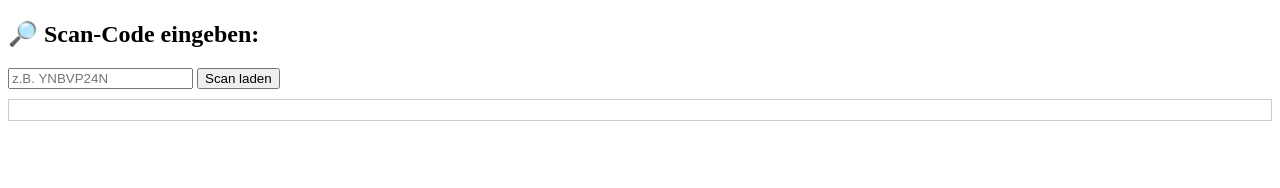
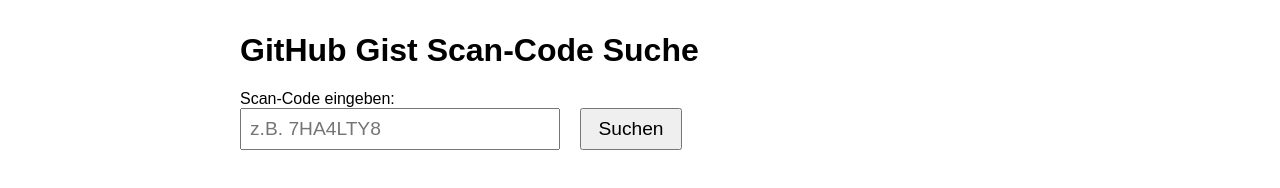
Before and after one commit to Saydelay/SD-AC-, a plain HTML site: page index.html in a window 1280 px wide. Drawn offline with Linux system fonts and the light colour scheme.

Commit message:
Update index.html

```diff
--- a/index.html
+++ b/index.html
@@ -2,63 +2,92 @@
 <html lang="de">
 <head>
 <meta charset="UTF-8" />
-<title>Cheat-Scan nach Code suchen</title>
+<title>Scan-Code Suche in Gists</title>
+<style>
+  body { font-family: Arial, sans-serif; max-width: 800px; margin: 2rem auto; }
+  input { font-size: 1.2rem; padding: 0.5rem; width: 300px; }
+  button { font-size: 1.2rem; padding: 0.5rem 1rem; margin-left: 1rem; }
+  pre { background: #f0f0f0; padding: 1rem; border-radius: 5px; white-space: pre-wrap; max-height: 400px; overflow-y: auto; }
+  .gist { margin-bottom: 1.5rem; padding-bottom: 1rem; border-bottom: 1px solid #ccc; }
+  .gist a { font-weight: bold; color: #0366d6; text-decoration: none; }
+</style>
 </head>
 <body>
-  <h2>🔎 Scan-Code eingeben:</h2>
-  <input type="text" id="scanCode" placeholder="z.B. YNBVP24N" />
-  <button onclick="searchByScanCode()">Scan laden</button>
 
-  <pre id="output" style="white-space: pre-wrap; border:1px solid #ccc; padding:10px; margin-top:10px;"></pre>
+<h1>GitHub Gist Scan-Code Suche</h1>
+
+<label for="scanCode">Scan-Code eingeben:</label><br />
+<input type="text" id="scanCode" placeholder="z.B. 7HA4LTY8" />
+<button onclick="searchGists()">Suchen</button>
+
+<div id="results" style="margin-top: 2rem;"></div>
 
 <script>
   const user = "saydelay";
 
-  async function searchByScanCode() {
-    const code = document.getElementById("scanCode").value.trim();
-    const output = document.getElementById("output");
-    output.textContent = `Suche nach Scan-Code: ${code}`;
+  async function searchGists() {
+    const code = document.getElementById("scanCode").value.trim().toLowerCase();
+    const resultsDiv = document.getElementById("results");
+    resultsDiv.innerHTML = "";
 
     if (!code) {
-      output.textContent = "Bitte einen Scan-Code eingeben.";
+      resultsDiv.textContent = "Bitte einen Scan-Code eingeben.";
       return;
     }
 
+    resultsDiv.textContent = "Lade Gists…";
+
     try {
-      const response = await fetch(`https://api.github.com/users/${user}/gists?per_page=100`);
-      if (!response.ok) {
-        output.textContent = `Fehler beim Laden der Gists: ${response.status} ${response.statusText}`;
-        return;
-      }
-      const gists = await response.json();
-      output.textContent += `\n${gists.length} Gists geladen.`;
-
-      // Suche Gist, der eine Datei scan_<code>.json hat
-      const targetFilename = `scan_${code}.json`;
-      const gist = gists.find(g =>
-        Object.keys(g.files).some(filename => filename === targetFilename)
-      );
-
-      if (!gist) {
-        output.textContent += `\nKein Scan mit dem Code '${code}' gefunden.`;
+      const res = await fetch(`https://api.github.com/users/${user}/gists?per_page=100`);
+      if (!res.ok) {
+        resultsDiv.textContent = `Fehler beim Laden der Gists: ${res.status} ${res.statusText}`;
         return;
       }
 
-      output.textContent += `\nGist gefunden: ${gist.html_url}`;
+      const gists = await res.json();
 
-      // Dateiinhalt holen
-      const file = gist.files[targetFilename];
-      if (!file) {
-        output.textContent += `\nDatei ${targetFilename} im Gist nicht gefunden.`;
+      // Filtere Gists, die den Code in Beschreibung oder Dateinamen enthalten
+      const filtered = gists.filter(gist => {
+        const desc = gist.description ? gist.description.toLowerCase() : "";
+        const files = Object.keys(gist.files).map(f => f.toLowerCase());
+        return desc.includes(code) || files.some(f => f.includes(code));
+      });
+
+      if (filtered.length === 0) {
+        resultsDiv.textContent = "Kein Scan mit diesem Code gefunden.";
         return;
       }
 
-      output.textContent += `\n\nInhalt:\n${file.content}`;
+      resultsDiv.textContent = `${filtered.length} Scan(s) gefunden:\n`;
 
-    } catch (error) {
-      output.textContent = `Fehler: ${error.message}`;
+      // Zeige jeden passenden Gist mit Link und erstem Dateiinhalte
+      for (const gist of filtered) {
+        const gistDiv = document.createElement("div");
+        gistDiv.className = "gist";
+
+        // Gist Link
+        const a = document.createElement("a");
+        a.href = gist.html_url;
+        a.target = "_blank";
+        a.textContent = `Gist: ${gist.html_url}`;
+        gistDiv.appendChild(a);
+
+        // Inhalt der ersten Datei anzeigen
+        const firstFileKey = Object.keys(gist.files)[0];
+        const content = gist.files[firstFileKey].content;
+
+        const pre = document.createElement("pre");
+        pre.textContent = content;
+        gistDiv.appendChild(pre);
+
+        resultsDiv.appendChild(gistDiv);
+      }
+
+    } catch (e) {
+      resultsDiv.textContent = "Fehler: " + e.message;
     }
   }
 </script>
+
 </body>
 </html>
```
